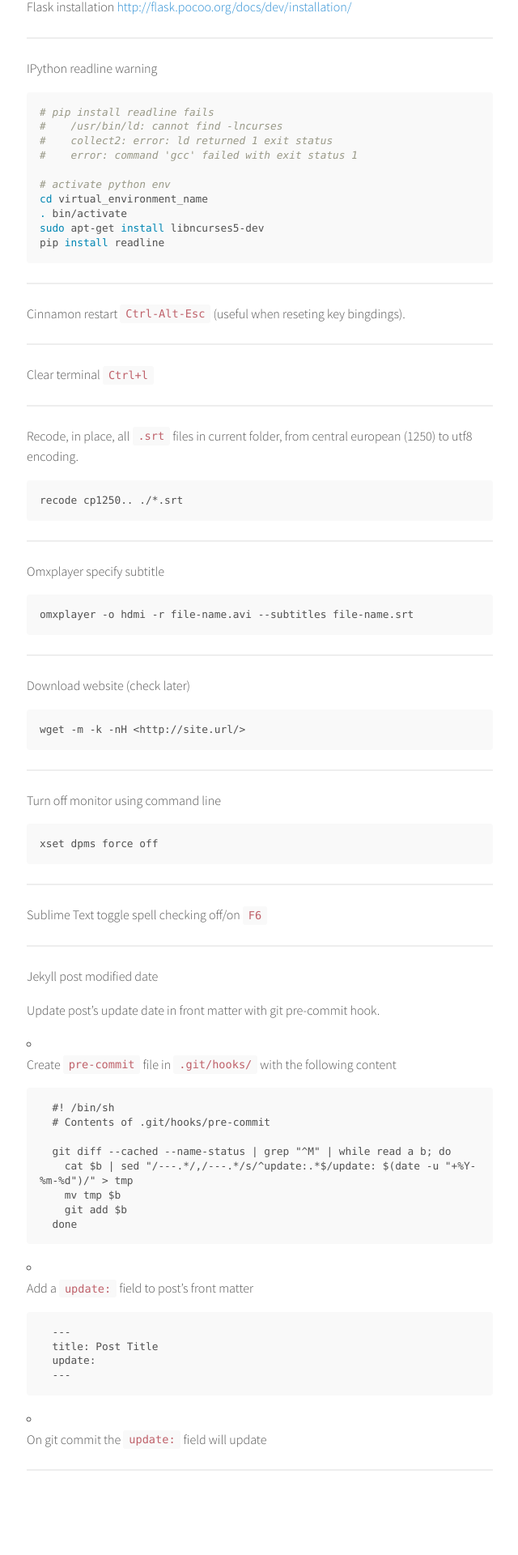
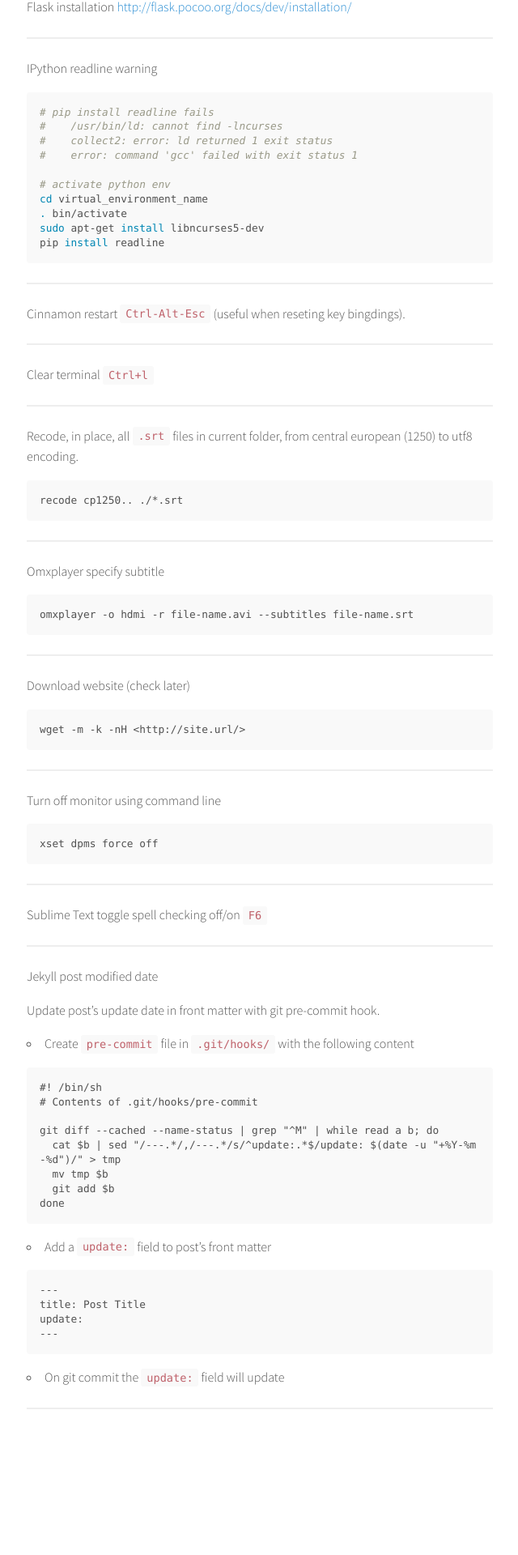
Before and after one commit to codebicycle/2016-codebicycle.github.io, a Jekyll site: the page built from _posts/2016-02-24-notes.md, in a window 1280 px wide. Shown: the part 3458-5378 px from the top of the page at 81% size, without its empty margins (319-959 px from the left). Built offline with Jekyll 4.4.1, drawn with Linux system fonts in a browser that asks for light colours; after the commit the page ends 5302 px from its top, so only the background shows below that.

Commit message:
Fix list bullets, add code block

````diff
--- a/_posts/2016-02-24-notes.md
+++ b/_posts/2016-02-24-notes.md
@@ -240,21 +240,26 @@ Update post's update date in front matter with git pre-commit hook.
 
 - Create `pre-commit` file in `.git/hooks/` with the following content
 
-        #! /bin/sh
-        # Contents of .git/hooks/pre-commit
+```
+#! /bin/sh
+# Contents of .git/hooks/pre-commit
 
-        git diff --cached --name-status | grep "^M" | while read a b; do
-          cat $b | sed "/---.*/,/---.*/s/^update:.*$/update: $(date -u "+%Y-%m-%d")/" > tmp
-          mv tmp $b
-          git add $b
-        done
+git diff --cached --name-status | grep "^M" | while read a b; do
+  cat $b | sed "/---.*/,/---.*/s/^update:.*$/update: $(date -u "+%Y-%m-%d")/" > tmp
+  mv tmp $b
+  git add $b
+done
+```
 
 - Add a `update:` field to post's front matter
 
-        ---
-        title: Post Title
-        update:
-        ---
+```
+---
+title: Post Title
+update:
+---
+```
+
 - On git commit the `update:` field will update
 
 ***
````
